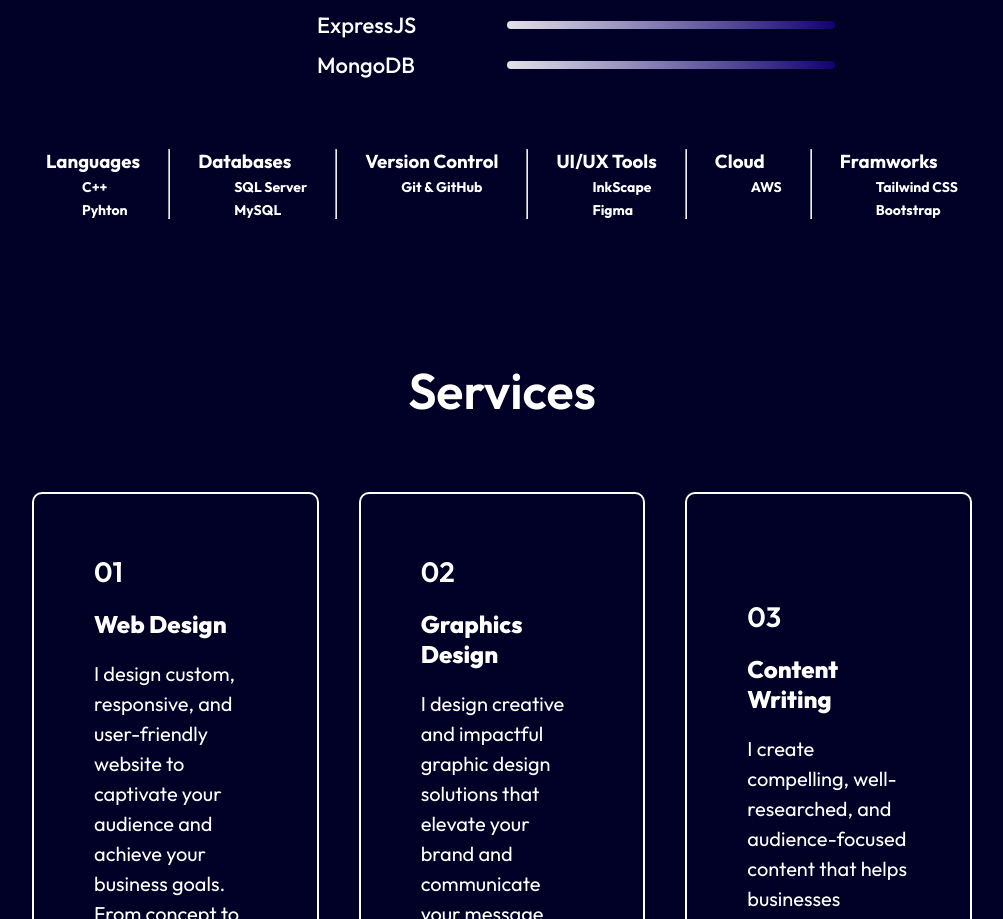
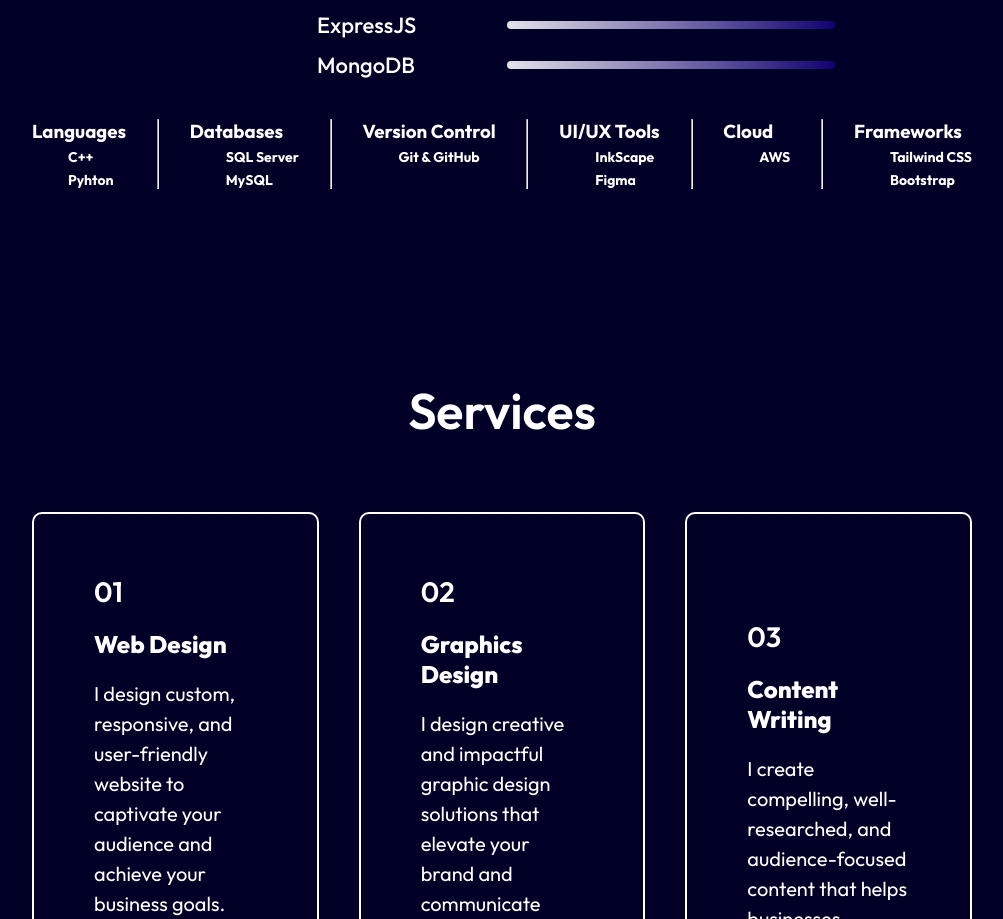
Before and after one commit to Temesgen123/temsgnportfolio, a React (Vite) app: page / in a window 1280 px wide. Shown: the part 1312-2231 px from the top of the page, without its empty margins (138-1141 px from the left). Built offline with nearby package versions, Linux system fonts and the light colour scheme.

Commit message:
edited about section

```diff
--- a/src/Components/About/About.css
+++ b/src/Components/About/About.css
@@ -54,9 +54,8 @@
 .related-technologies {
   display: flex;
   width: 100%;
-  justify-content: space-around;
+  justify-content: space-between;
   margin-bottom: 80px;
-  margin: 30px;
 }
 .technology {
   display: flex;
@@ -106,17 +105,10 @@
   .about-skill hr {
     height: 6px;
   }
-  /* .related-technologies {
-    display: grid;
-    grid-template-columns: 1fr 1fr;
-    gap: 12;
-    background-color: red;
-  } */
    .related-technologies {
-    max-width: 95%;
+    max-width: 99%;
     display: flex;
     flex-wrap: wrap;
-
    }
   .related-technologies hr {
     display: none;
@@ -129,11 +121,12 @@
     font-size: 18px;
     font-weight: 500;
     text-decoration: underline;
+    padding: 5px;
   }
   .technology p {
     font-size: 16px;
     font-weight: 400;
-    padding-left: 15px;
+    padding-left: 12px;
     padding-top: 0px;
     margin-top: 0px;
   }
--- a/src/Components/About/About.jsx
+++ b/src/Components/About/About.jsx
@@ -79,7 +79,7 @@ const About = () => {
         </div>
         <hr />
         <div className="technology">
-          <h3>Framworks</h3>
+          <h3>Frameworks</h3>
           <p>Tailwind CSS</p>
           <p>Bootstrap</p>
         </div>
```
